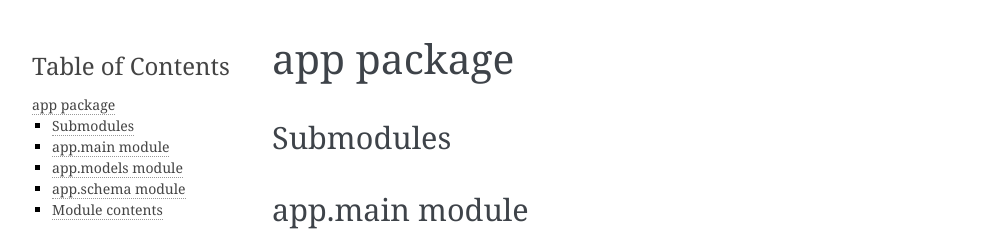
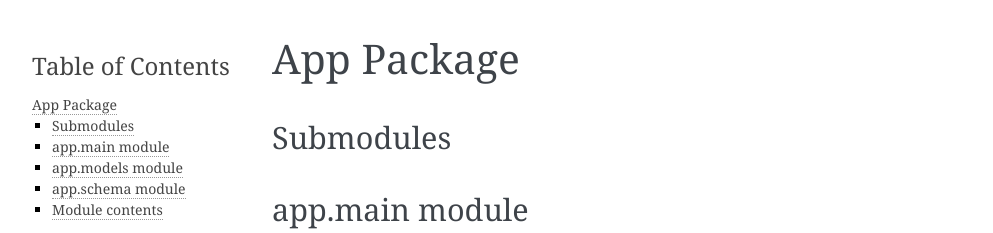
Before and after one commit to ychernushenko/fastapi-data-service, a Sphinx documentation site: the page built from docs/source/app.rst, in a window 1280 px wide. Shown: the top 233 px of the page, without its empty margins (148-1141 px from the left). Built offline with Sphinx 7.4.7, drawn with Linux system fonts in a browser that asks for light colours.

Commit message:
refactor

```diff
--- a/docs/source/app.rst
+++ b/docs/source/app.rst
@@ -1,4 +1,4 @@
-app package
+App Package
 ===========
 
 Submodules
--- a/docs/source/modules.rst
+++ b/docs/source/modules.rst
@@ -1,4 +1,4 @@
-app
+App
 ===
 
 .. toctree::
```
